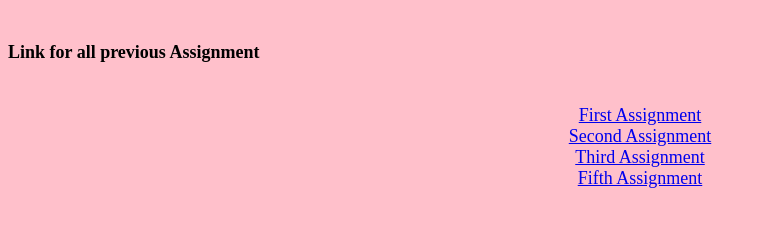
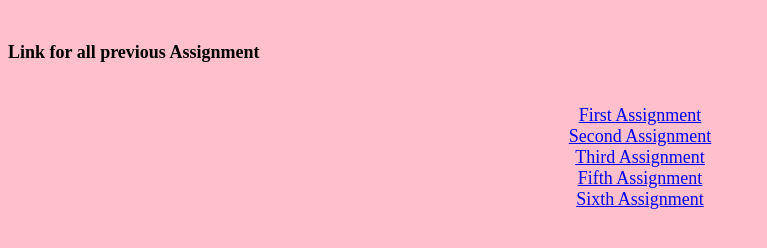
Before and after one commit to amrendraku/full-stack, a plain HTML site: page index.html in a window 1280 px wide. Shown: the whole page, without its empty margins (0-767 px from the left). Drawn offline with Linux system fonts and the light colour scheme.

Commit message:
Update index.html

```diff
--- a/index.html
+++ b/index.html
@@ -12,7 +12,8 @@
     <a href="Assignment1.html">First Assignment</a>
     <a href="Assignment2.html">Second Assignment</a>
     <a href="Assignment3.html">Third Assignment</a>
-<a href="Assignment5.html">Fifth Assignment</a>
+    <a href="Assignment5.html">Fifth Assignment</a>
+    <a href="Assignment6.html">Sixth Assignment</a>
 </div>
 </body>
 </html>
```
